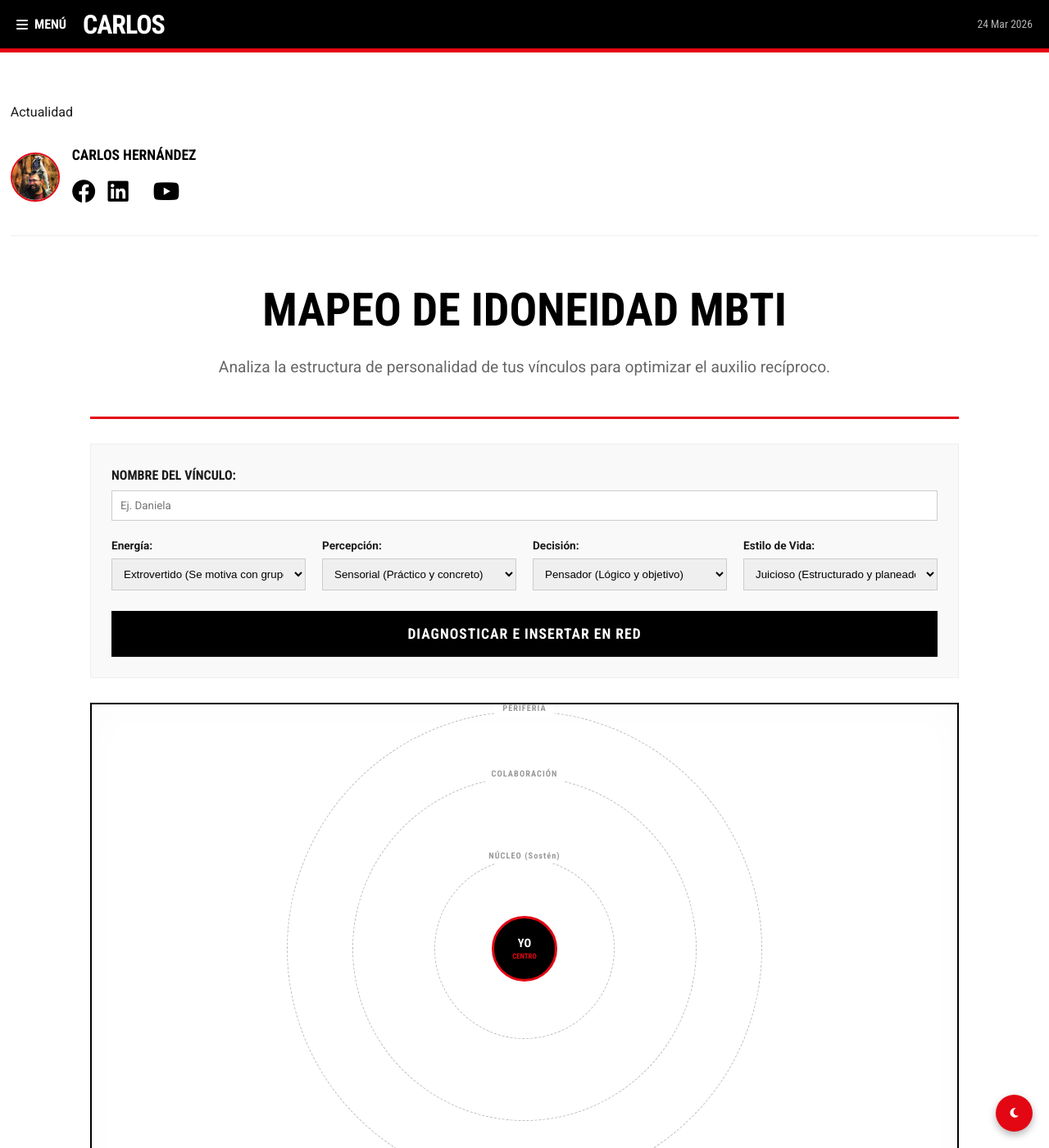
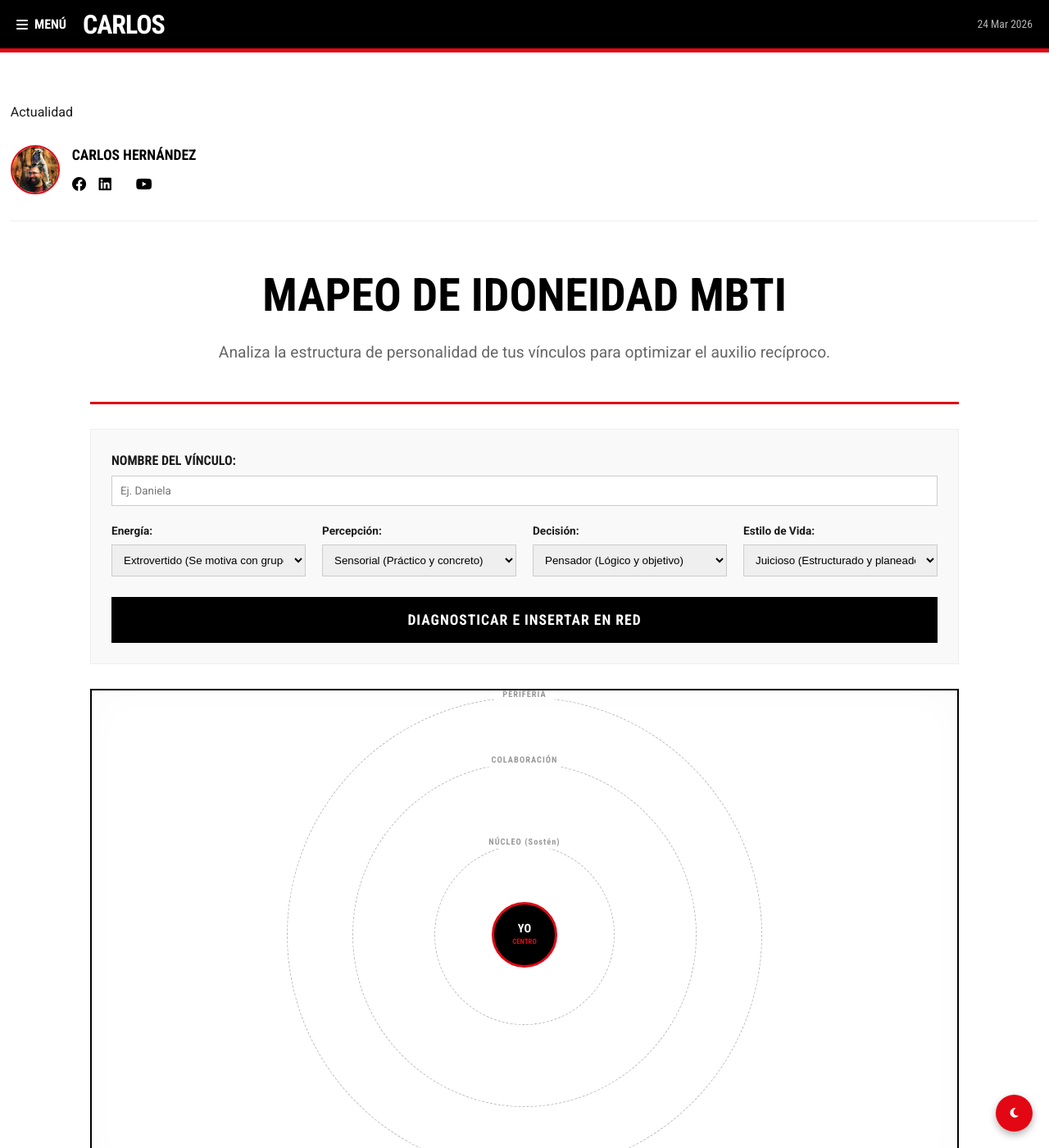
Before and after one commit to cafrhein/muro, a Jekyll site: the page built from _layouts/post.html, in a window 1280 px wide and 1400 px high. Shown: the whole window at 82% size. Built offline with Jekyll 4.4.1, drawn with Linux system fonts in a browser that asks for light colours.

Commit message:
Update post.html

```diff
--- a/_layouts/post.html
+++ b/_layouts/post.html
@@ -6,7 +6,7 @@ layout: default
     <div id="reading-progress-bar"></div>
 </div>
 
-<article class="post-content editorial-flow">
+<article class="post-content">
 
     <header class="post-header">
         <div class="news-category">{{ page.category | default: "Actualidad" }}</div>
@@ -26,15 +26,15 @@ layout: default
                     {{ page.date | date: "%d %b %Y" }}
                 </time>
 
-                <div class="author-social" style="display: flex; gap: 15px; margin-top: 8px; font-size: 1.1rem;">
-                    <a href="https://www.facebook.com/shibalbaa" target="_blank" rel="noopener noreferrer" style="color: var(--rt-black); text-decoration: none; transition: color 0.3s;">
+                <div class="author-social">
+                    <a href="https://www.facebook.com/shibalbaa" target="_blank" rel="noopener noreferrer">
                         <i class="fab fa-facebook"></i>
                     </a>
-                    <a href="https://www.linkedin.com/in/hernandezinurreta/?skipRedirect=true" target="_blank" rel="noopener noreferrer" style="color: var(--rt-black); text-decoration: none; transition: color 0.3s;">
+                    <a href="https://www.linkedin.com/in/hernandezinurreta/?skipRedirect=true" target="_blank" rel="noopener noreferrer">
                         <i class="fab fa-linkedin"></i>
                     </a>
-                    <a href="#" style="color: var(--rt-black); text-decoration: none;"><i class="fab fa-x-twitter"></i></a>
-                    <a href="#" style="color: var(--rt-black); text-decoration: none;"><i class="fab fa-youtube"></i></a>
+                    <a href="#"><i class="fab fa-x-twitter"></i></a>
+                    <a href="#"><i class="fab fa-youtube"></i></a>
                 </div>
             </div>
         </div>
@@ -91,18 +91,28 @@ layout: default
     transition: width 0.1s ease-out;
 }
 
-/* --- ESTILOS DE POST (CORRECCIÓN ESTRUCTURAL) --- */
+/* --- ESTILOS DE POST (ESTRUCTURA NEUTRALIZADA) --- */
 .post-content {
-    max-width: var(--content-width); /* Liberado de los 740px */
+    max-width: var(--content-width);
     margin: 40px auto;
-    padding: 0; /* Padding cedido al 1% de fb-container en style.css */
+    padding: 0;
 }
 .post-header { margin-bottom: 40px; border-bottom: 1px solid #eee; padding-bottom: 30px; }
 
-/* HOVER TÁCTICO PARA RRSS EN POST */
+/* --- COMPONENTES DE CABECERA --- */
+.post-title { font-family: var(--font-heading); font-weight: 700; font-size: 2.5rem; line-height: 1.1; text-transform: uppercase; color: var(--rt-black); }
+.post-meta-author { display: flex; align-items: center; gap: 15px; margin-top: 25px; }
+.author-avatar { width: 60px; height: 60px; border-radius: 50%; object-fit: cover; border: 2px solid var(--rt-red); }
+.author-details { display: flex; flex-direction: column; }
+.author-name { font-family: var(--font-heading); font-weight: 700; text-transform: uppercase; color: var(--rt-black); font-size: 1.1rem; }
+.post-date { font-family: var(--font-heading); color: #888; font-size: 0.9rem; text-transform: uppercase; }
+
+/* --- BLOQUE RRSS (CONTROL CEDIDO A CSS GLOBAL) --- */
+.author-social { display: flex; gap: 15px; margin-top: 8px; }
+.author-social a { color: var(--rt-black); text-decoration: none; transition: color 0.3s; font-size: 1.1rem; }
 .author-social a:hover { color: var(--rt-red) !important; }
 
-/* --- UI DE PORTADA (RT STYLE: SANGRE EDITORIAL + ACENTO ROJO) --- */
+/* --- UI DE PORTADA --- */
 .post-featured-image.extended-editorial-bleed {
     width: 100%;
     max-width: var(--content-width);
@@ -114,33 +124,18 @@ layout: default
     border-bottom: 5px solid var(--rt-red);
     position: relative;
 }
+.post-featured-image.extended-editorial-bleed img { width: 100%; height: 100%; display: block; object-fit: cover; object-position: center; }
 
-.post-featured-image.extended-editorial-bleed img {
-    width: 100%;
-    height: 100%;
-    display: block;
-    object-fit: cover;
-    object-position: center;
-}
-
-.post-title { font-family: var(--font-heading); font-weight: 700; font-size: 2.5rem; line-height: 1.1; text-transform: uppercase; color: var(--rt-black); }
-
-.post-meta-author { display: flex; align-items: center; gap: 15px; margin-top: 25px; }
-.author-avatar { width: 60px; height: 60px; border-radius: 50%; object-fit: cover; border: 2px solid var(--rt-red); }
-.author-details { display: flex; flex-direction: column; }
-.author-name { font-family: var(--font-heading); font-weight: 700; text-transform: uppercase; color: var(--rt-black); font-size: 1.1rem; }
-.post-date { font-family: var(--font-heading); color: #888; font-size: 0.9rem; text-transform: uppercase; }
-
-/* HERENCIA PARA ESCALA TIPOGRÁFICA GLOBAL */
+/* --- CUERPO DEL POST --- */
 .post-body {
     font-family: var(--font-main);
-    font-size: inherit; /* Permite que style.css controle el tamaño en móvil */
+    font-size: inherit;
     line-height: inherit;
     color: var(--rt-text);
     margin-bottom: 60px;
 }
 
-/* --- ESTILOS DE NAVEGACIÓN --- */
+/* --- NAVEGACIÓN --- */
 .post-navigation { border-top: 1px solid #eee; padding-top: 40px; margin-top: 60px; }
 .nav-wrapper { display: grid; grid-template-columns: 1fr 1fr; gap: 30px; }
 .nav-link { text-decoration: none; color: var(--rt-black); display: flex; flex-direction: column; transition: opacity 0.2s; }
@@ -150,23 +145,16 @@ layout: default
 .nav-title { font-family: var(--font-heading); font-size: 1.2rem; line-height: 1.2; font-weight: 700; text-transform: uppercase; }
 
 @media (max-width: 600px) {
-    .post-content { padding: 0; } /* Asegura el 1% lateral definido en style.css */
     .nav-wrapper { grid-template-columns: 1fr; gap: 20px; }
     .nav-link.next { text-align: left; }
     .nav-spacer { display: none; }
     #reading-progress-container { top: 60px; }
-    .post-featured-image.extended-editorial-bleed {
-        width: 100%;
-        margin-left: 0;
-        height: 300px;
-    }
+    .post-featured-image.extended-editorial-bleed { width: 100%; margin-left: 0; height: 300px; }
 }
 </style>
 
 <script>
-/* LÓGICA DE LA BARRA DE PROGRESO */
 window.onscroll = function() { updateProgressBar() };
-
 function updateProgressBar() {
     const winScroll = document.body.scrollTop || document.documentElement.scrollTop;
     const height = document.documentElement.scrollHeight - document.documentElement.clientHeight;
```
